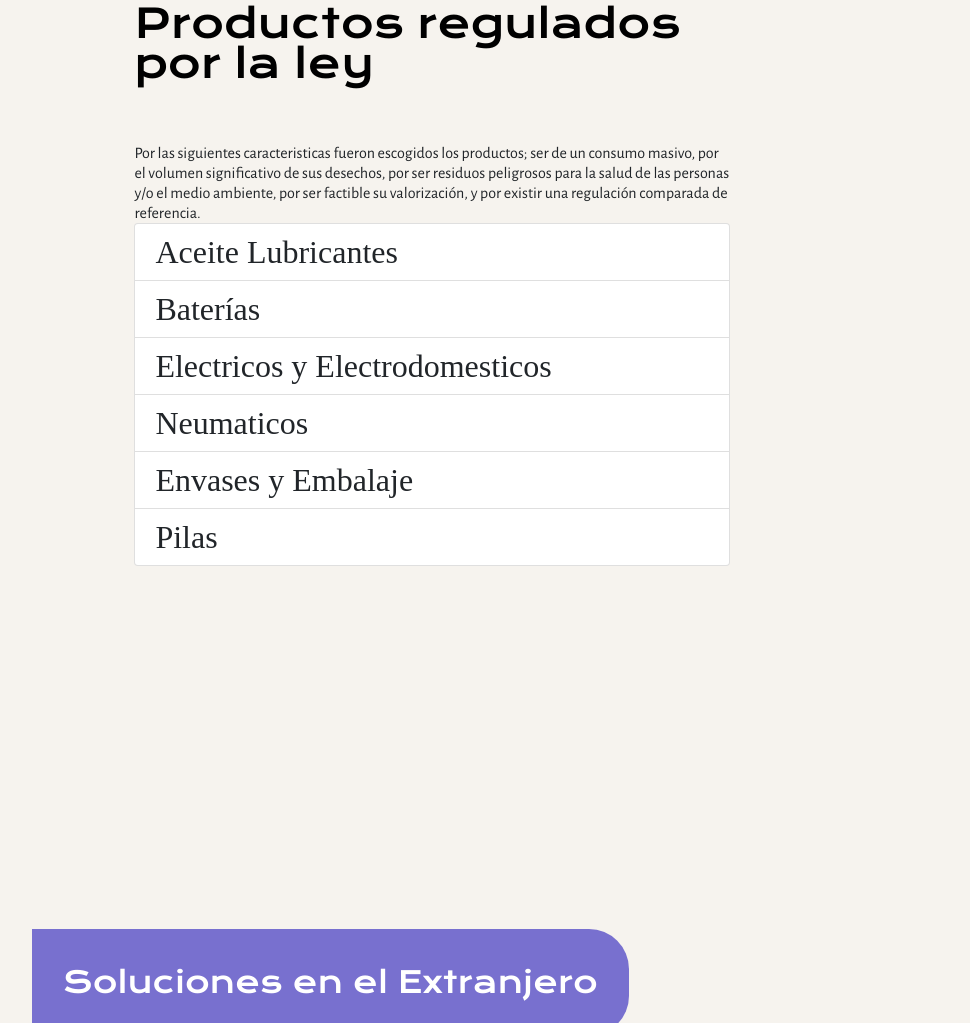
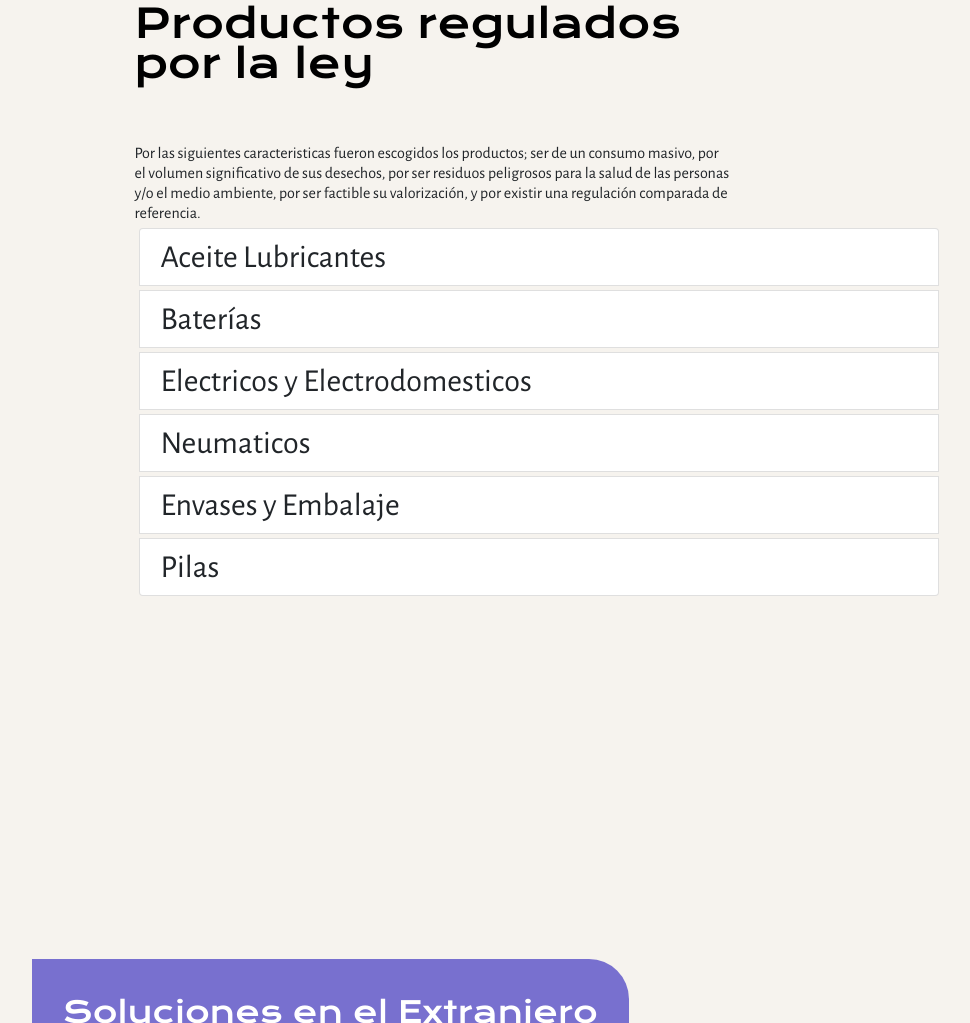
Before and after one commit to ead-codigo-2022/proyecto-grupal-antonia-jeldes-delia-madrid, a plain HTML site: page paginas/Ley-REP.html in a window 1280 px wide. Shown: the part 1928-2951 px from the top of the page, without its empty margins (101-1071 px from the left). Drawn offline with nearby package versions, Linux system fonts and the light colour scheme; a web font is replaced by a local one.

Commit message:
pequeñas modificaciones

```diff
--- a/style.css
+++ b/style.css
@@ -418,3 +418,13 @@ bottom: 0;
   background-color: rgba(0, 0, 0, 0.03);
   transition: 0.5s;
 }
+li {
+
+    width:100vh ;
+    font-family: 'Alegreya Sans', sans-serif;
+    margin: 5px;
+    font-size: 2rem;
+    background-color:   #F6F3EE;
+    padding: 10%;
+
+}
```
Also changed, not shown: index.html (+5 -5 lines), cosas por hacer.txt.
